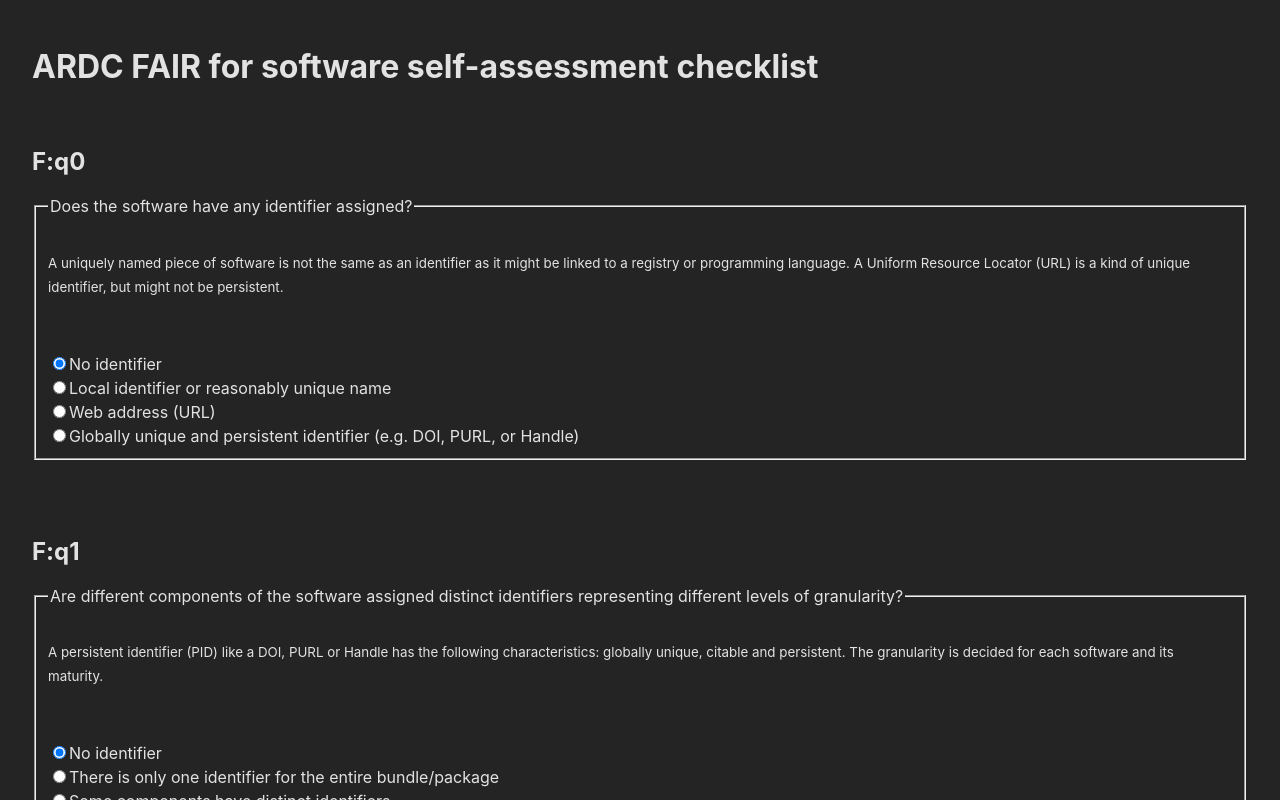
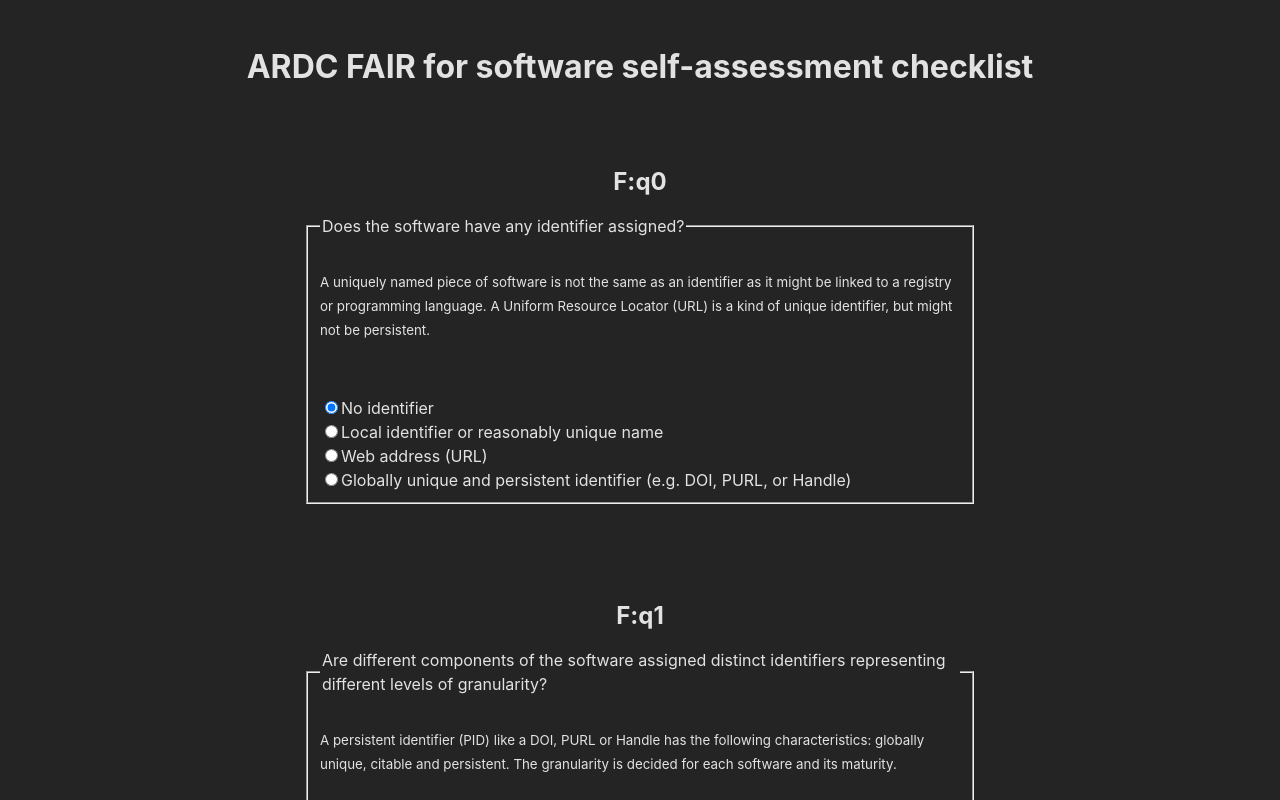
Before and after one commit to ardc-fair-checklist/spa, a Vue app: page / in a window 1280 px wide. Shown: the top 800 px of the page. Built offline with nearby package versions, Linux system fonts and the light colour scheme.

Commit message:
added some minimal styles for readability

```diff
--- a/src/components/Question.vue
+++ b/src/components/Question.vue
@@ -1,5 +1,5 @@
 <template>
-    <div>
+    <div class="container">
         <h2>{{ question.id }}</h2>
         <fieldset>
             <legend>{{ question.text }}</legend>
@@ -47,6 +47,7 @@
 <style scoped>
 fieldset {
     margin-bottom: 5em;
+    max-width: 40em;
 }
 
 p.guidance {
@@ -55,4 +56,10 @@
     margin-top: 2em;
 }
 
+div.container {
+    display: flex;
+    place-items: center;
+    flex-direction: column;
+}
+
 </style>
--- a/src/style.css
+++ b/src/style.css
@@ -28,5 +28,4 @@
     max-width: 1280px;
     margin: 0 auto;
     padding: 2rem;
-  text-align: left;
 }
```
Lines whose indentation alone changed are shown as unchanged.
